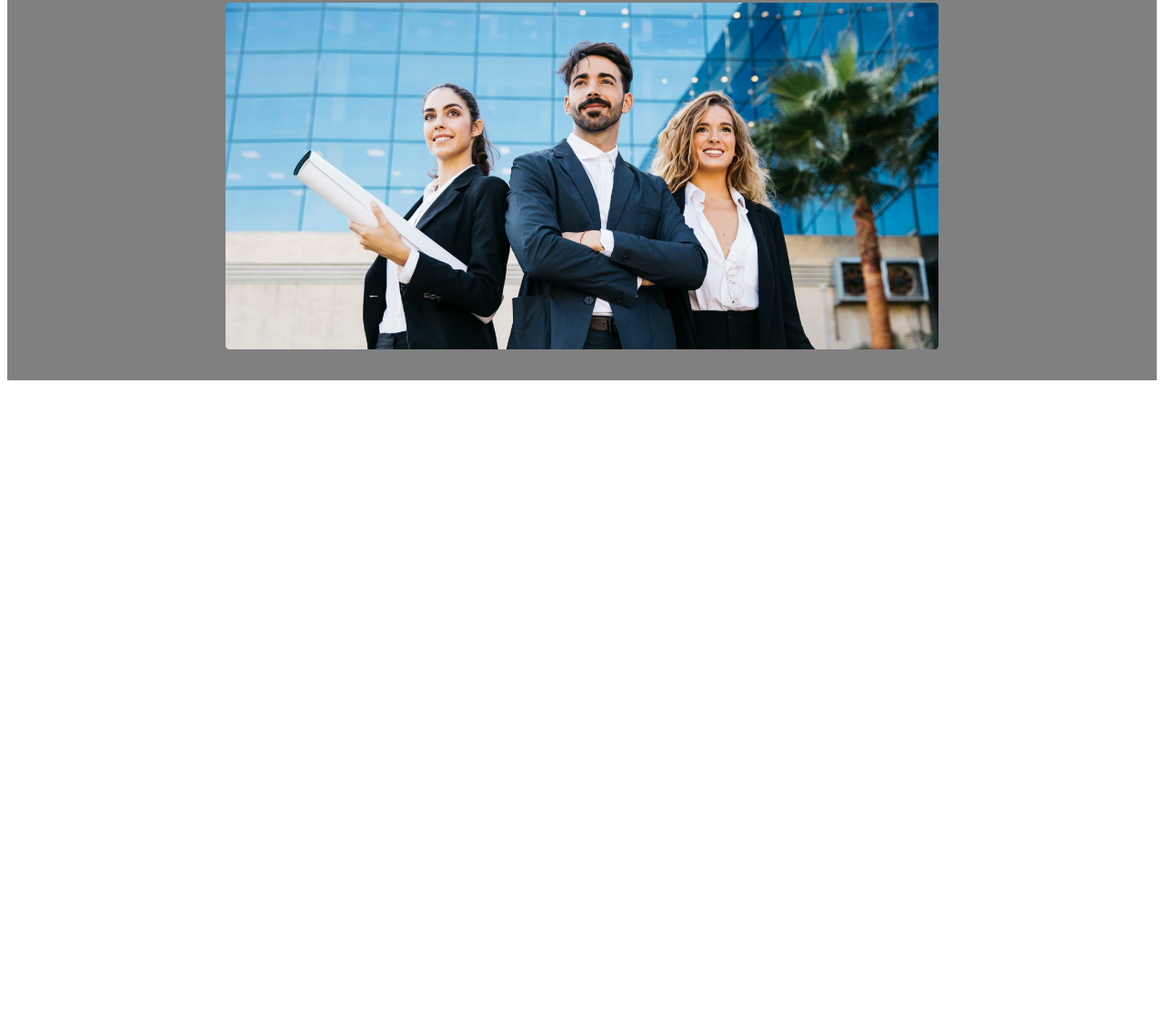
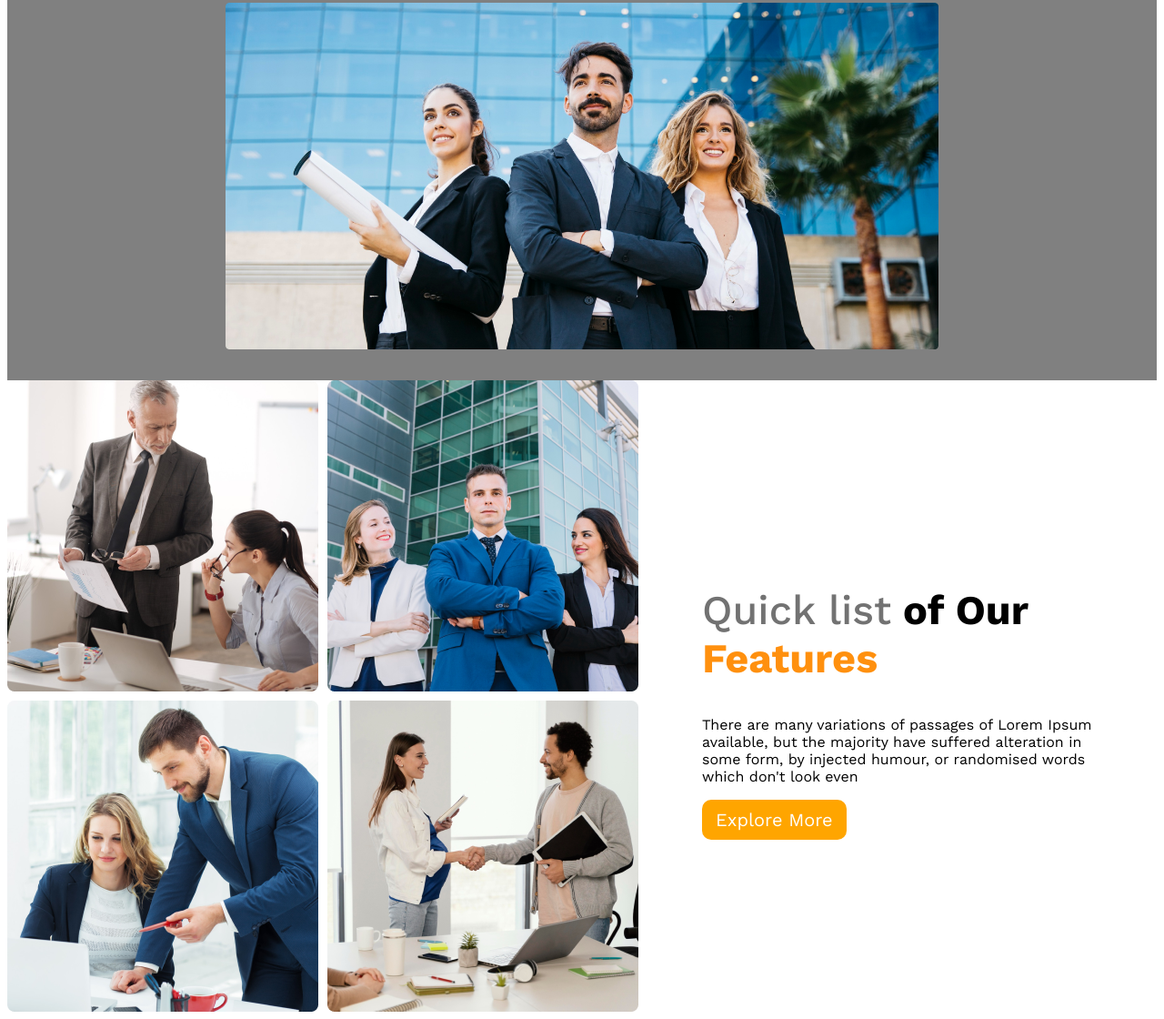
Before and after one commit to tareqhassan2014/g3-architect-webside, a plain HTML site: page module-9/architect.html in a window 1280 px wide. Shown: the part 539-1659 px from the top of the page at 91% size. Before the commit the page ends 965 px from the top, so only its background shows below. Drawn offline with nearby package versions, Linux system fonts and the light colour scheme.

Commit message:
feature contant added

```diff
--- a/module-9/architect.html
+++ b/module-9/architect.html
@@ -8,6 +8,7 @@
     </head>
     <body>
         <header>
+            <!-- header section start -->
             <nav>
                 <h2 class="nav-title">G3 Architects</h2>
                 <ul>
@@ -31,7 +32,32 @@
                 <img src="images/banner.png" alt="" />
             </div>
         </header>
-        <main></main>
+        <main>
+            <!-- feature section start -->
+            <section class="section-container">
+                <div class="image-contant">
+                    <img src="images/team1.png" alt="" />
+                    <img src="images/team2.png" alt="" />
+                    <img src="images/team3.png" alt="" />
+                    <img src="images/team4.png" alt="" />
+                </div>
+
+                <div class="content">
+                    <h2 class="section-tittle">
+                        <span class="quick-list">Quick list</span
+                        ><span> of Our </span
+                        ><span class="team-feature">Features</span>
+                    </h2>
+                    <p class="section-description">
+                        There are many variations of passages of Lorem Ipsum
+                        available, but the majority have suffered alteration in
+                        some form, by injected humour, or randomised words which
+                        don't look even
+                    </p>
+                    <button class="btn-primary">Explore More</button>
+                </div>
+            </section>
+        </main>
         <footer></footer>
     </body>
 </html>
--- a/module-9/styles/archit.css
+++ b/module-9/styles/archit.css
@@ -65,6 +65,40 @@ nav li a {
     margin-top: 20px;
 }
 
+/* main style */
+main {
+    max-width: 1440px;
+    margin: 0 auto;
+}
+
+.section-container {
+    display: flex;
+    align-items: center;
+}
+.image-contant {
+    display: grid;
+    grid-template-columns: repeat(2, 1fr);
+    gap: 10px;
+    /* padding: 50px 30px 80px 100px; */
+}
+.content {
+    padding-left: 70px;
+    padding-right: 70px;
+}
+.section-tittle {
+    font-size: 45px;
+}
+
+.section-tittle .quick-list {
+    color: #727272;
+    font-weight: 500;
+}
+
+.section-tittle .team-feature {
+    color: #ff900e;
+    font-weight: 700;
+}
+
 /* responsive media queries for small device*/
 @media screen and (max-width: 576px) {
     header {
```
